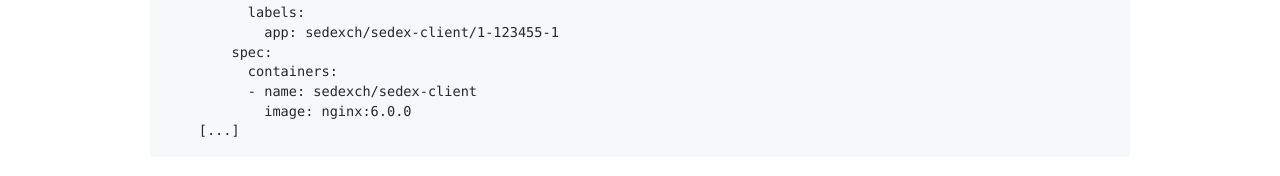
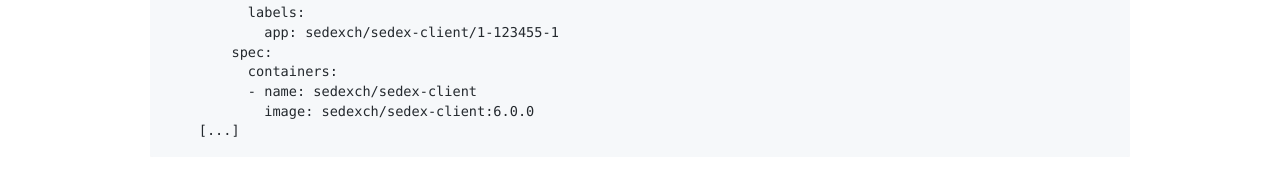
Before and after one commit to sedexch/sedexch.github.io, a Jekyll site: the page built from v6/orchestration.md, in a window 1280 px wide and 900 px high, scrolled down 1984 px. Shown: the part 695-871 px from the top of the window. Built offline with Jekyll 4.4.1, drawn with Linux system fonts in a browser that asks for light colours; our own code applies the rules of GitHub Pages for plain Markdown files; some of the changed text lies outside the part shown.

Commit message:
SEDEX-3217: Fix img url

```diff
--- a/v6/orchestration.md
+++ b/v6/orchestration.md
@@ -111,5 +111,5 @@
             spec:
               containers:
               - name: sedexch/sedex-client
-                image: nginx:6.0.0
+                image: sedexch/sedex-client:6.0.0
         [...]
```
Also changed, not shown: v6/sedex-webservice-proxy.md (+1 -1 lines).
